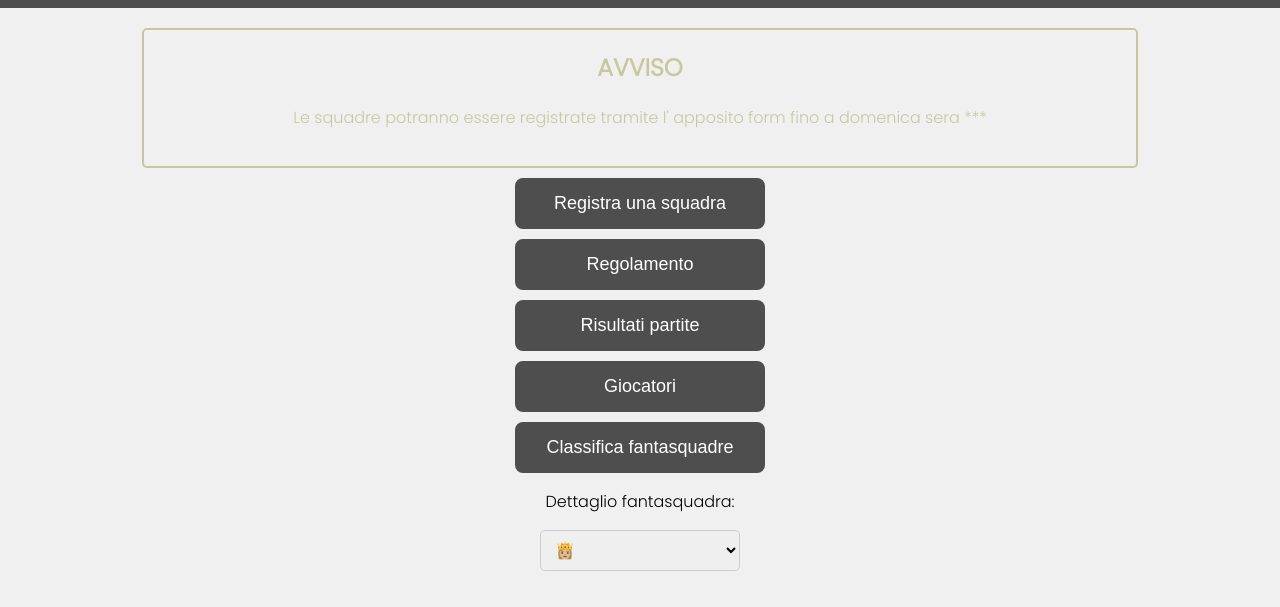
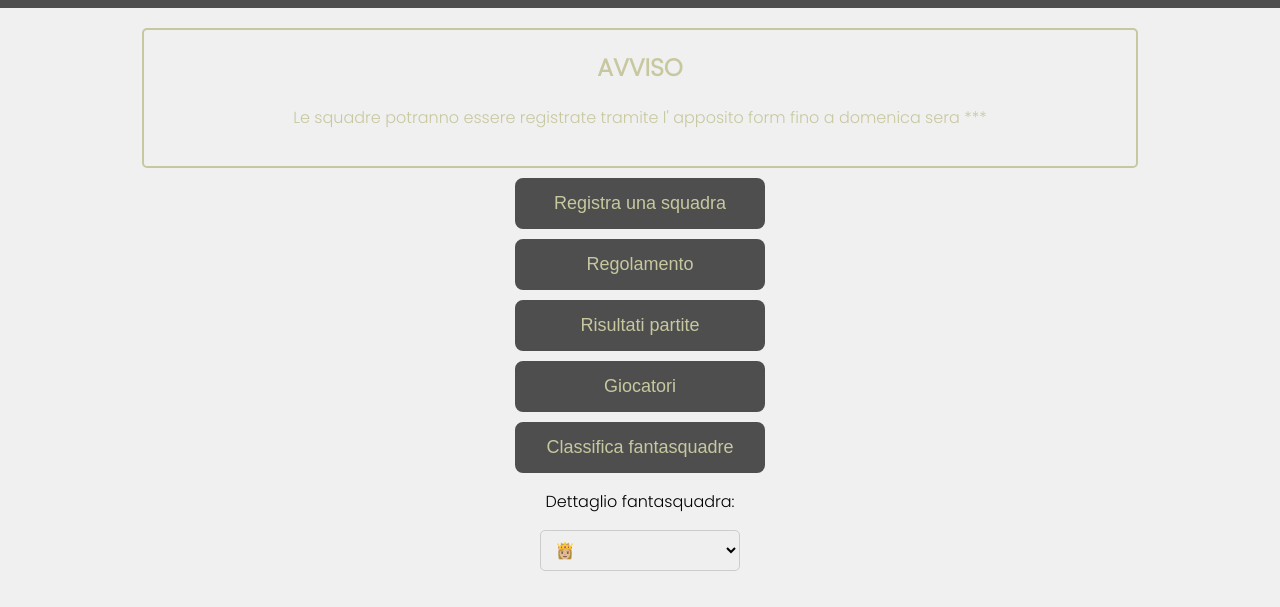
Before and after one commit to paliocodroipo/fantapalio, a plain HTML site: page index.html in a window 1280 px wide. Shown: the part 89-696 px from the top of the page. Drawn offline with Linux system fonts and the light colour scheme.

Commit message:
agg19marz

```diff
--- a/style.css
+++ b/style.css
@@ -53,7 +53,8 @@ a button {
     font-size: 18px;
     border-radius: 8px;
     background-color: var(--main-color1);
-    color: white;
+    /*color: white;*/
+    color: var(--main-color2);
     border: none;
     cursor: pointer;
 }
```
